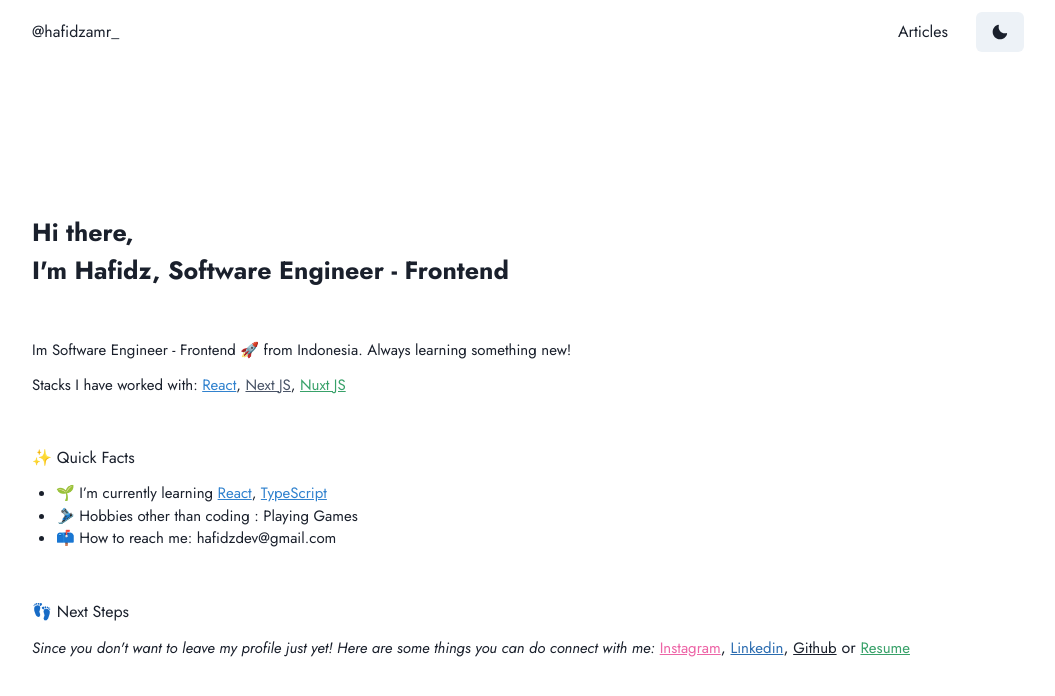
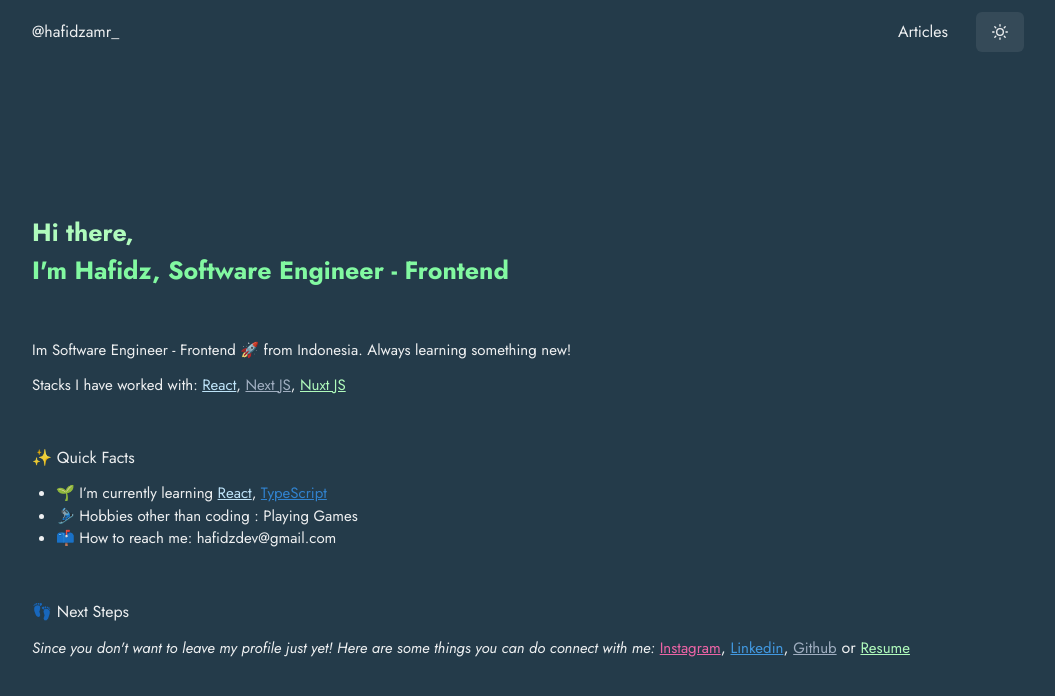
Before and after one commit to hafidzamr/hafidzamr.dev, a Next.js app: page / in a window 1280 px wide. Shown: the top 696 px of the page, without its empty margins (112-1167 px from the left). Built offline with nearby package versions, Linux system fonts and the light colour scheme.

Commit message:
make default dark mode

```diff
--- a/theme.config.ts
+++ b/theme.config.ts
@@ -15,7 +15,7 @@ const styles: Styles = {
 
 const config: ThemeConfig = {
   // useSystemColorMode: true, //true | false,
-  initialColorMode: 'system', // ligth || black || system,
+  initialColorMode: 'dark', // ligth || dark || system,
   cssVarPrefix: 'ui',
 };
 
```
